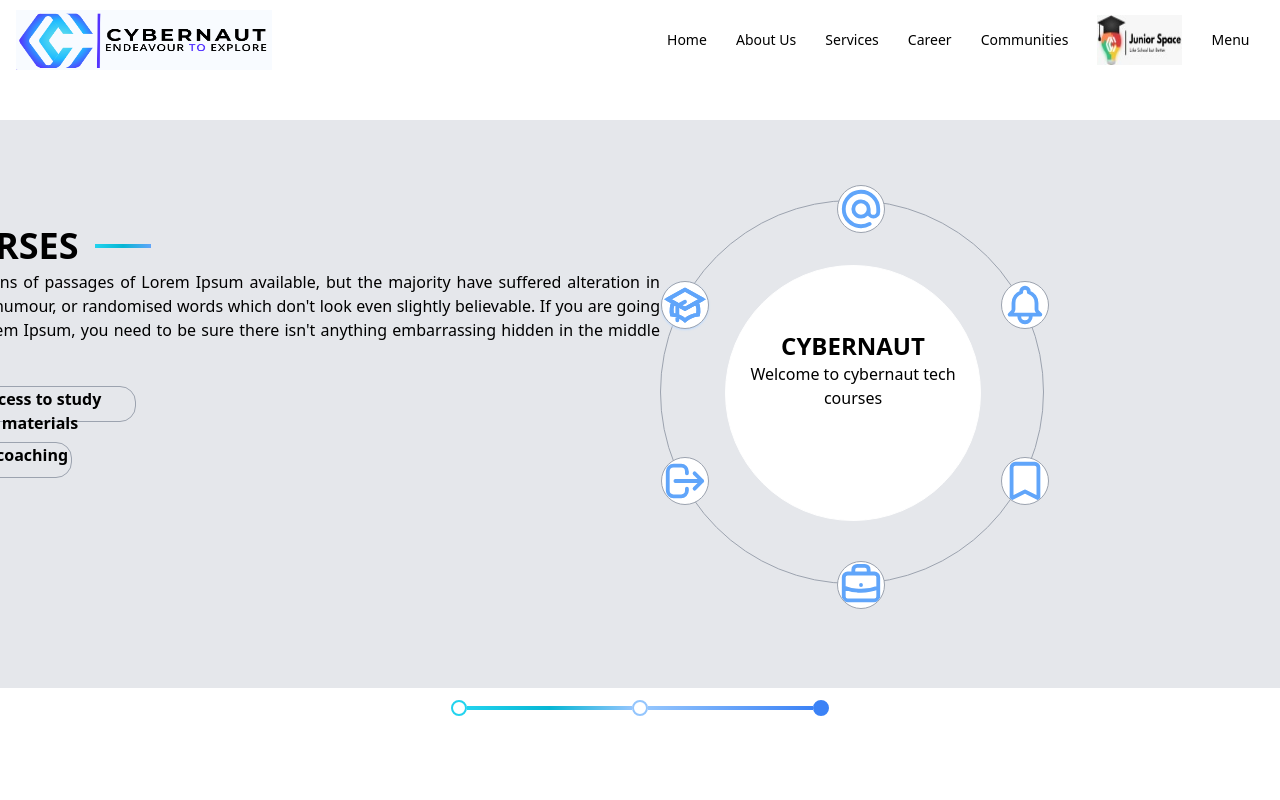
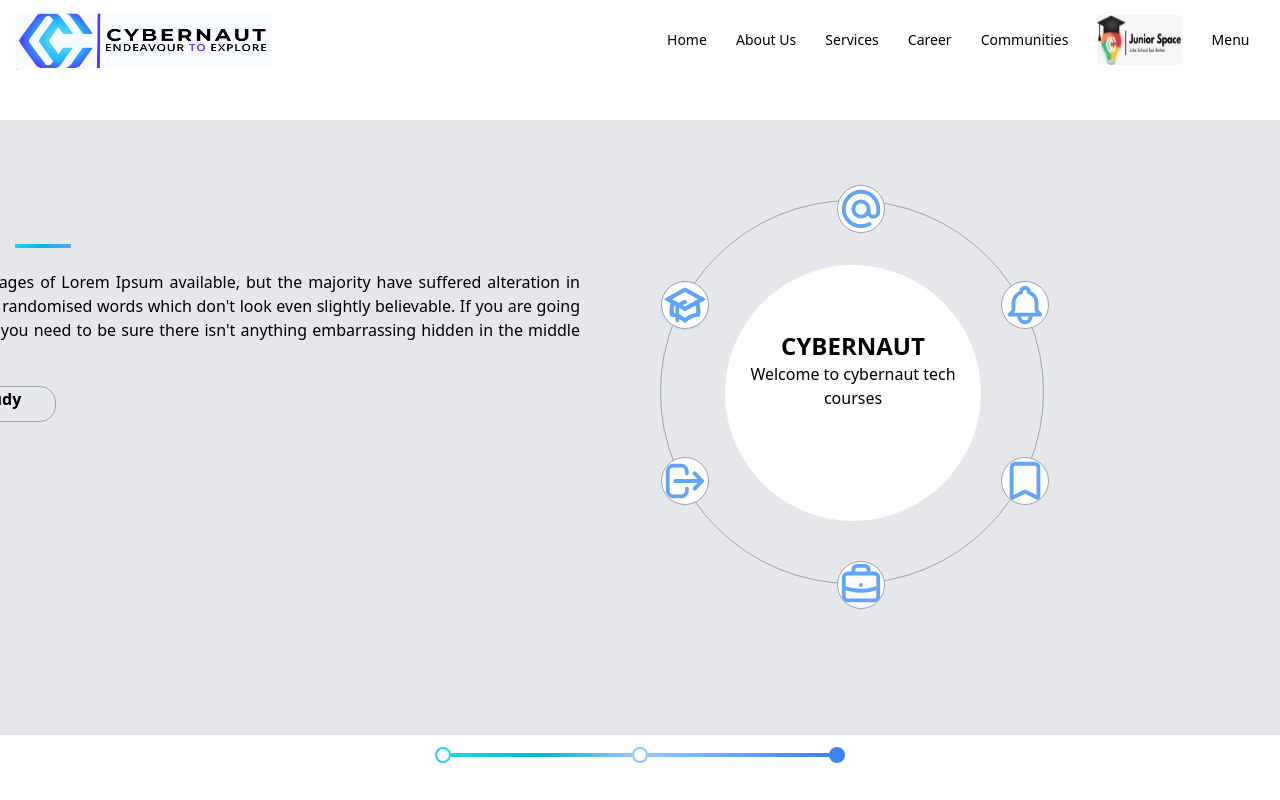
Before and after one commit to Gautham0718/Cybernaut-website, a Next.js app: page / in a window 1280 px wide. Shown: the top 800 px of the page. Built offline with nearby package versions, Linux system fonts and the light colour scheme.

Commit message:
Update NewSlider.tsx

```diff
--- a/components/NewSlider.tsx
+++ b/components/NewSlider.tsx
@@ -93,7 +93,7 @@ const NewSlider: React.FC = () => {
           </div>
           <div className="h-full bg-gray-200  m-10">
           <div className=" flex flex-row align-middle items-center ml-10">
-        <div className=" pl-10 w-[50%]">
+          <div className=" pl-10 w-[50%] pr-20">
               <div className="text-justify gap-y-4 mt-12">
             <div className="flex items-center gap-x-4">
               <p className=" text-4xl font-bold">TECH COURSES</p>
@@ -114,7 +114,7 @@ const NewSlider: React.FC = () => {
             </div>
           </div>
               </div>
-            <div className=" border-solid border border-gray-400 h-96 w-96 rounded-[500px] origin-top-left mt-20">
+              <div className=" relative border-solid border border-gray-400 h-96 w-96 rounded-[500px] mt-20">
                 <AcademicCapIcon href="#" onClick={figma} className="absolute shadow-blue-200 shadow-sm ease-linear duration-200 hover:bg-blue-400 hover:text-white cursor-pointer py-0 w-12 h-12 border border-solid border-gray-400 rounded-full bg-white text-blue-400 translate-y-20"/>
                 <AtSymbolIcon onClick={cpp} className="absolute shadow-blue-200  hover:bg-blue-400 hover:text-white cursor-pointer w-12 h-12 border border-solid border-gray-400 rounded-full bg-white text-blue-400 translate-x-44 -translate-y-4"/>
                 <BellIcon onClick={python} className="absolute shadow-blue-200  hover:bg-blue-400 hover:text-white cursor-pointer w-12 h-12 border border-solid border-gray-400 rounded-full bg-white text-blue-400 translate-x-[340px] translate-y-20"/>
```
Lines whose indentation alone changed are shown as unchanged.
